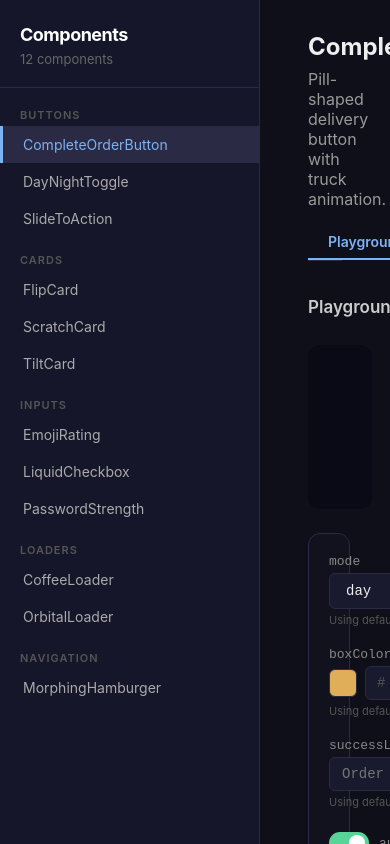
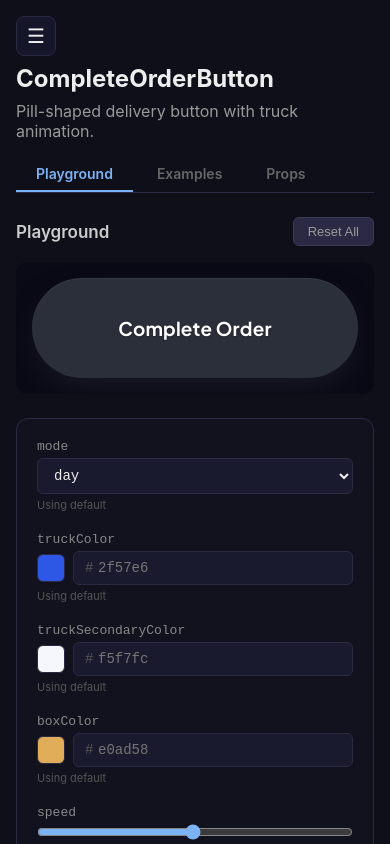
Before and after one commit to SlaydeSequeira/dynamicComponents, a React (Vite) app: page / in a window 390 px wide. Shown: the top 844 px of the page. Built offline with nearby package versions, Linux system fonts and the light colour scheme; the HTML template or start-up script is replaced by a standard one.

Commit message:
made it responsive

```diff
--- a/src/components/cards/scratchCard/index.tsx
+++ b/src/components/cards/scratchCard/index.tsx
@@ -35,6 +35,7 @@ export default function ScratchCard({
   brushSize = 25,
   revealAt = 50,
   onReveal,
+  showPercentage = false,
 }: ScratchCardProps) {
   const canvasRef = useRef<HTMLCanvasElement>(null);
   const particleCanvasRef = useRef<HTMLCanvasElement>(null);
@@ -282,6 +283,9 @@ export default function ScratchCard({
           <div className="sc-progress-fill" style={{ width: `${(scratchPct / revealAt) * 100}%` }} />
         </div>
       )}
+      {showPercentage && !revealed && scratchPct > 0 && (
+        <div className="sc-percentage">{scratchPct}%</div>
+      )}
     </div>
   );
 }
--- a/src/components/cards/scratchCard/interfaces/index.ts
+++ b/src/components/cards/scratchCard/interfaces/index.ts
@@ -11,4 +11,6 @@ export interface ScratchCardProps {
   /** % scratched to auto-reveal (default 50) */
   revealAt?: number;
   onReveal?: () => void;
+  /** Show scratch percentage indicator (default false) */
+  showPercentage?: boolean;
 }
--- a/src/components/cards/scratchCard/styles/index.css
+++ b/src/components/cards/scratchCard/styles/index.css
@@ -56,3 +56,19 @@
   transition: width 0.15s ease-out;
   border-radius: 0 2px 2px 0;
 }
+
+.sc-percentage {
+  position: absolute;
+  top: 8px;
+  right: 10px;
+  font-size: 12px;
+  font-weight: 600;
+  font-family: "Plus Jakarta Sans", system-ui, sans-serif;
+  color: rgba(255, 255, 255, 0.75);
+  background: rgba(0, 0, 0, 0.35);
+  padding: 2px 8px;
+  border-radius: 8px;
+  pointer-events: none;
+  backdrop-filter: blur(4px);
+  transition: opacity 0.3s ease;
+}
--- a/src/index.css
+++ b/src/index.css
@@ -37,3 +37,76 @@ code {
 a {
   color: #7cb3f5;
 }
+
+.sidebar-toggle {
+  display: none;
+  position: fixed;
+  top: 16px;
+  left: 16px;
+  z-index: 1001;
+  width: 40px;
+  height: 40px;
+  border: 1px solid #2a2a44;
+  border-radius: 8px;
+  background: #16162a;
+  color: #eee;
+  font-size: 20px;
+  cursor: pointer;
+  align-items: center;
+  justify-content: center;
+}
+
+.sidebar-overlay {
+  display: none;
+}
+
+@media (max-width: 768px) {
+  .sidebar-toggle {
+    display: flex;
+  }
+
+  .sidebar-toggle.open {
+    left: 220px;
+  }
+
+  .sidebar-overlay {
+    display: block;
+    position: fixed;
+    inset: 0;
+    z-index: 999;
+    background: rgba(0, 0, 0, 0.5);
+  }
+
+  .usage-sidebar {
+    position: fixed;
+    top: 0;
+    left: 0;
+    bottom: 0;
+    z-index: 1000;
+    transform: translateX(-100%);
+    transition: transform 0.25s ease;
+  }
+
+  .usage-sidebar.open {
+    transform: translateX(0);
+  }
+
+  .usage-main {
+    padding: 16px !important;
+    padding-top: 64px !important;
+  }
+
+  .playground-preview {
+    padding: 16px !important;
+    overflow-x: auto;
+  }
+
+  .playground-controls {
+    grid-template-columns: 1fr !important;
+  }
+
+  .props-table-wrapper {
+    overflow-x: auto;
+    -webkit-overflow-scrolling: touch;
+  }
+}
--- a/src/usage/UsageApp.tsx
+++ b/src/usage/UsageApp.tsx
@@ -3,6 +3,7 @@ import { usageEntries, type UsageEntry } from "./registry";
 
 export default function UsageApp() {
   const [activeIndex, setActiveIndex] = useState(0);
+  const [sidebarOpen, setSidebarOpen] = useState(false);
 
   const grouped = useMemo(() => {
     const map = new Map<string, { entry: UsageEntry; index: number }[]>();
@@ -17,8 +18,21 @@ export default function UsageApp() {
   const ActiveComponent = usageEntries[activeIndex]?.component;
 
   return (
-    <div style={{ display: "flex", minHeight: "100vh", background: "#0f0f1a", color: "#eee" }}>
+    <div className="usage-shell" style={{ display: "flex", minHeight: "100vh", background: "#0f0f1a", color: "#eee" }}>
+      <button
+        className={`sidebar-toggle${sidebarOpen ? " open" : ""}`}
+        onClick={() => setSidebarOpen((v) => !v)}
+        aria-label="Toggle sidebar"
+      >
+        {sidebarOpen ? "✕" : "☰"}
+      </button>
+
+      {sidebarOpen && (
+        <div className="sidebar-overlay" onClick={() => setSidebarOpen(false)} />
+      )}
+
       <nav
+        className={`usage-sidebar${sidebarOpen ? " open" : ""}`}
         style={{
           width: 260,
           minWidth: 260,
@@ -70,7 +84,10 @@ export default function UsageApp() {
             {items.map(({ entry, index }) => (
               <button
                 key={index}
-                onClick={() => setActiveIndex(index)}
+                onClick={() => {
+                  setActiveIndex(index);
+                  setSidebarOpen(false);
+                }}
                 style={{
                   display: "block",
                   width: "100%",
@@ -106,7 +123,7 @@ export default function UsageApp() {
         )}
       </nav>
 
-      <main style={{ flex: 1, padding: "32px 48px", overflow: "auto" }}>
+      <main className="usage-main" style={{ flex: 1, padding: "32px 48px", overflow: "auto" }}>
         {ActiveComponent ? (
           <ActiveComponent />
         ) : (
--- a/src/usage/cards/ScratchCard.usage.tsx
+++ b/src/usage/cards/ScratchCard.usage.tsx
@@ -18,6 +18,7 @@ const playgroundConfig: PropConfig[] = [
   { propName: "overlayColor", type: "hex", default: "#888888", description: "Scratch overlay color", docDefault: "#888" },
   { propName: "brushSize", type: "slider", min: 10, max: 50, default: 25, description: "Brush radius in px" },
   { propName: "revealAt", type: "slider", min: 20, max: 80, default: 50, description: "% scratched to auto-reveal" },
+  { propName: "showPercentage", type: "boolean", default: false, description: "Show scratch percentage indicator" },
 ];
 
 const extraProps = [
--- a/src/usage/playground/index.tsx
+++ b/src/usage/playground/index.tsx
@@ -93,6 +93,7 @@ export default function Playground({ component: Component, config }: PlaygroundP
       </div>
 
       <div
+        className="playground-preview"
         style={{
           padding: 32,
           display: "flex",
@@ -106,6 +107,7 @@ export default function Playground({ component: Component, config }: PlaygroundP
       </div>
 
       <div
+        className="playground-controls"
         style={{
           display: "grid",
           gridTemplateColumns: "1fr 1fr 1fr",
--- a/src/usage/shared/PropsReference.tsx
+++ b/src/usage/shared/PropsReference.tsx
@@ -54,6 +54,7 @@ export const PropsReference = ({ playgroundConfig, extraProps = [] }: PropsRefer
   return (
     <div>
       <h3>Props Reference</h3>
+      <div className="props-table-wrapper">
       <table style={{ width: "100%", borderCollapse: "collapse", fontSize: 14 }}>
         <thead>
           <tr style={{ borderBottom: "1px solid #333" }}>
@@ -78,6 +79,7 @@ export const PropsReference = ({ playgroundConfig, extraProps = [] }: PropsRefer
           ))}
         </tbody>
       </table>
+      </div>
     </div>
   );
 };
```
